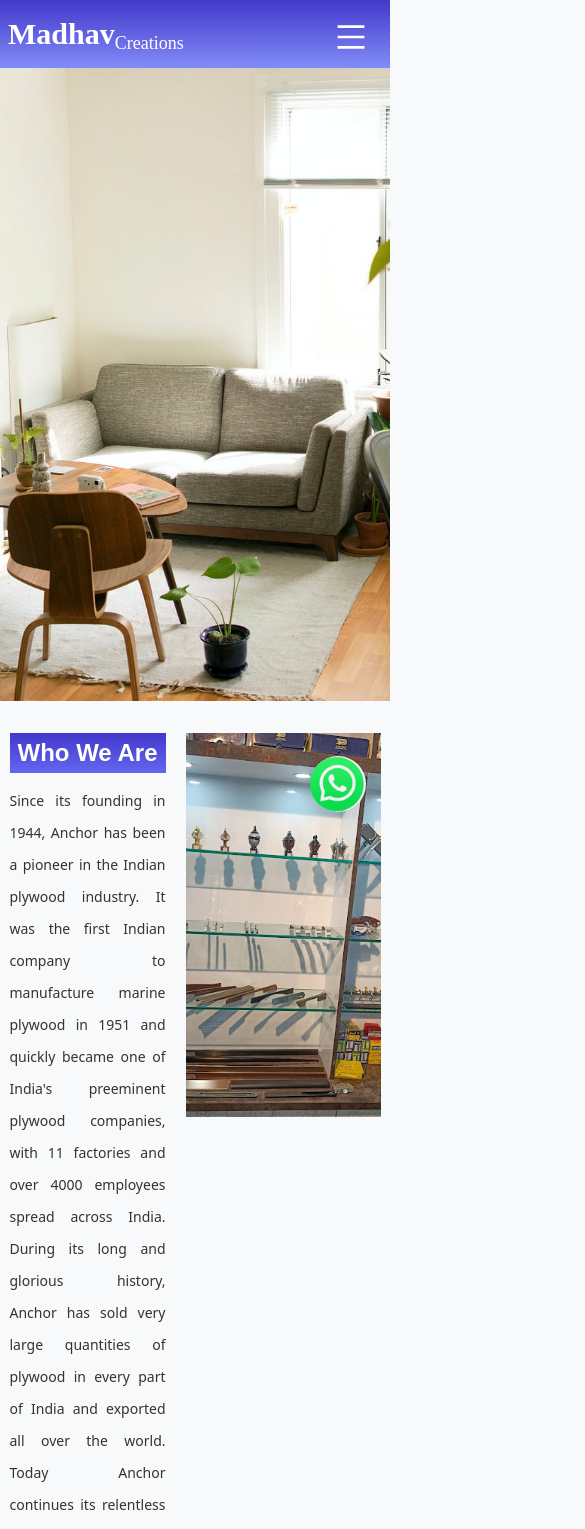
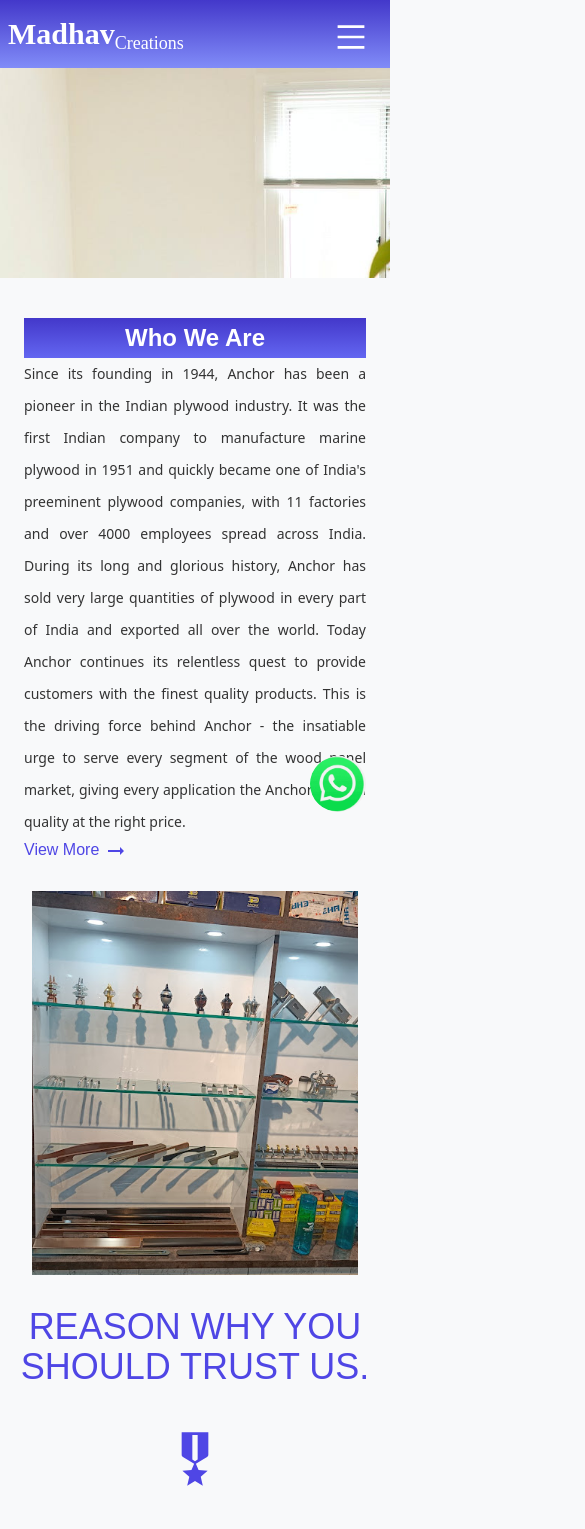
Before and after one commit to webitya/madhav-creations, a React (Vite) app: page / in a window 390 px wide. Shown: the top 1529 px of the page, 585 px wide, since content can reach past the window. Built offline with nearby package versions, Linux system fonts and the light colour scheme.

Commit message:
Aditya Homepage

```diff
--- a/src/components/Homepage/Carousel.jsx
+++ b/src/components/Homepage/Carousel.jsx
@@ -71,7 +71,7 @@ export const Carousel = () => {
 
     return(
         <div
-            className="relative overflow-hidden hover:cursor-pointer "
+            className="relative overflow-hidden hover:cursor-pointer md:max-h-[500px] max-h-[210px]"
             onMouseOver={handleMouseOver}
             onMouseLeave={handleMouseLeave}
         >
--- a/src/components/Homepage/Expertise.jsx
+++ b/src/components/Homepage/Expertise.jsx
@@ -7,11 +7,9 @@ import ExploreIcon from '@mui/icons-material/Explore';
 export const Expertise = () => {
 
     return(
-        <div className="w-[90%] mx-auto mb-32 mt-16 flex flex-col gap-24 relative">
+        <div className="">
             <h2 className="text-4xl uppercase text-indigo-600 text-center">Reason why you should trust us.</h2>
-            <div className="w-[42rem] h-px bg-indigo-500 absolute top-12 left-1/2 -translate-x-1/2"></div>
-
-            <div className="flex justify-between">
+            <div className="grid md:grid-cols-4 grid-cols-1 gap-5 p-6 justify-center">
                 <ReasonCard title={"expertise"} des={"With over 35 year of experince of making high quality and multitudes of different products,Madhavs Creation can proudly calim high expertise."}>
                     <MilitaryTechIcon style={{fontSize:'4rem', color: "rgb(79 70 229)"}}/>
                 </ReasonCard>
@@ -44,7 +42,7 @@ function ReasonCard({ children, title, des }) {
     }
     return(
         <div
-        className="w-[15rem] flex flex-col gap-10 items-center p-4"
+        className=" flex flex-col gap-10 items-center p-4"
         style={{
             boxShadow: hoverBoxShadow?
             "0px 3px 5px 4px rgba(0, 0, 0, 0.1)":
--- a/src/components/Homepage/Heroes.jsx
+++ b/src/components/Homepage/Heroes.jsx
@@ -3,7 +3,7 @@ import ArrowRightAltIcon from '@mui/icons-material/ArrowRightAlt';
 
 const HeroParaSection = () => {
     return (
-        <div className="w-2/5 h-3/4 flex flex-col gap-3">
+        <div className="p-2  md:w-1/2 w-full">
             <h2
             className={`
                 text-center
@@ -35,9 +35,9 @@ const HeroParaSection = () => {
 
 export const Heroes= () => {
     return (
-        <div className="flex justify-center gap-5 py-8">
+        <div className="flex md:flex-row flex-col justify-center gap-5 py-8 p-4">
             <HeroParaSection />
-            <img src="/heroImage.jpg" alt="img"className="w-1/2 h-[24rem] object-cover" />
+            <img src="/heroImage.jpg" alt="img"className="md:w-1/2 md:px-10 px-4 w-full h-[24rem] object-cover" />
         </div>
     );
 }
--- a/src/components/Homepage/Products.jsx
+++ b/src/components/Homepage/Products.jsx
@@ -10,15 +10,15 @@ const Card= (prop) => {
     }
 
     return(
-        <div className="relative overflow-hidden" onMouseEnter={handleMouseEnter} onMouseLeave={handleMouseLeave}>
-            <div className="w-[15.5rem] h-80 py-32" style={{
+        <div className="relative overflow-hidden  " onMouseEnter={handleMouseEnter} onMouseLeave={handleMouseLeave}>
+            <div className=" h-80 py-32" style={{
                 backgroundImage: `url(${prop.Url})`,
                 backgroundRepeat: "no-repeat",
                 backgroundSize: "cover",
             }}>
                 <h2 className="text-xl text-center capitalize text-white font-serif font-semibold">{prop.name}</h2>
             </div>
-            <div className="w-[15.5rem] h-80 bg-indigo-600 py-32 absolute top-0 flex justify-center" style={{
+            <div className="h-80 w-full bg-indigo-600 py-32 absolute top-0 flex justify-center" style={{
                 transform: isHovered ? "translateY(320px)": "none",
                 transition: "transform 400ms ease-in-out"
             }}>
@@ -32,11 +32,11 @@ const Card= (prop) => {
 
 export const Products = () => {
     return (
-        <div className="px-20 flex flex-col gap-4 mb-52">
-            <h2 className="text-3xl text-white capitalize font-bold leading-10 py-1 px-3 bg-gradient-to-r from-indigo-500 ... w-[45rem] rounded-tl-xl">
+        <div className="px-6 flex flex-col gap-4 mb-52">
+            <h2 className="text-3xl text-white capitalize font-bold leading-10 py-1 px-3 bg-gradient-to-r from-indigo-500  rounded-tl-xl">
                 our products
             </h2>
-            <div className="flex gap-8">
+            <div className="gap-8 grid md:grid-cols-4 grid-cols-1">
                 <Card name={"marine plywood"} Url="/marine_ply.jpeg" />
                 <Card name={"commercial plywood"} Url="/commercial.jpg"/>
                 <Card name={"decorative veneers"} Url="/decorative_veneers.jpeg"/>
--- a/src/components/Products/ProductsHero/index.jsx
+++ b/src/components/Products/ProductsHero/index.jsx
@@ -82,7 +82,7 @@ const ProductsHero=()=>{
     return (
         <>
         <h1 className="text-center md:text-4xl text-3xl py-8">Our Top Products</h1>
-        <div className="grid md:grid-cols-4 grid-cols-1 gap-3">
+        <div className="grid md:grid-cols-4 grid-cols-1 gap-3 p-2">
             {
                 data.map((item,index)=>{
                     return (
```
